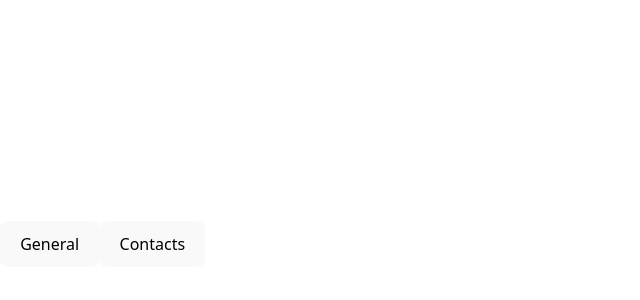
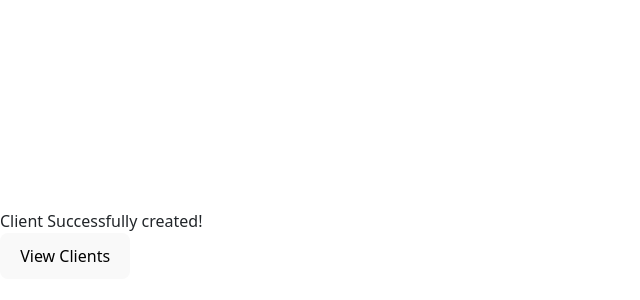
Before and after one commit to lethabomathabatha/clientcontact_base, a React (Vite) app in the folder client/: page /clients/success in a window 1280 px wide. Shown: the part 156-456 px from the top of the page, without its empty margins (0-640 px from the left). Built offline with nearby package versions, Linux system fonts and the light colour scheme.

Commit message:
create client success page

```diff
--- a/client/src/App.jsx
+++ b/client/src/App.jsx
@@ -11,6 +11,7 @@ import ClientsDetails from './components/Clients/ClientsDetails';
 import ContactsDetails from './components/Contacts/ContactsDetails';
 import CreateClient from './components/Clients/CreateClient';
 import CreateContact from './components/Contacts/CreateContact';
+import ClientSuccess from './components/Clients/ClientSuccess';
 
 export default function App() {
   return (
@@ -25,6 +26,8 @@ export default function App() {
         <Route path="/contacts" element={<ContactsPage />} />
         <Route path="/clients/:client_id" element={<ClientsDetails />} />
         <Route path="/contacts/:contact_id" element={<ContactsDetails />} />
+
+        <Route path="/clients/success" element={<ClientSuccess />} />
       </Routes>
     </BrowserRouter>
   )
--- /dev/null
+++ b/client/src/components/Clients/ClientSuccess.jsx
@@ -0,0 +1,17 @@
+import React, { useEffect, useState } from 'react';
+import { Link } from 'react-router-dom';
+import axios from 'axios';
+import 'bootstrap/dist/css/bootstrap.min.css';
+import { Button } from 'react-bootstrap';
+
+export default function ClientSuccess() {
+
+    return (
+        <>
+            <div>Client Successfully created!</div>
+            <Link to="/clients">
+                <button>View Clients</button>
+            </Link>
+        </>
+    )
+}
```
